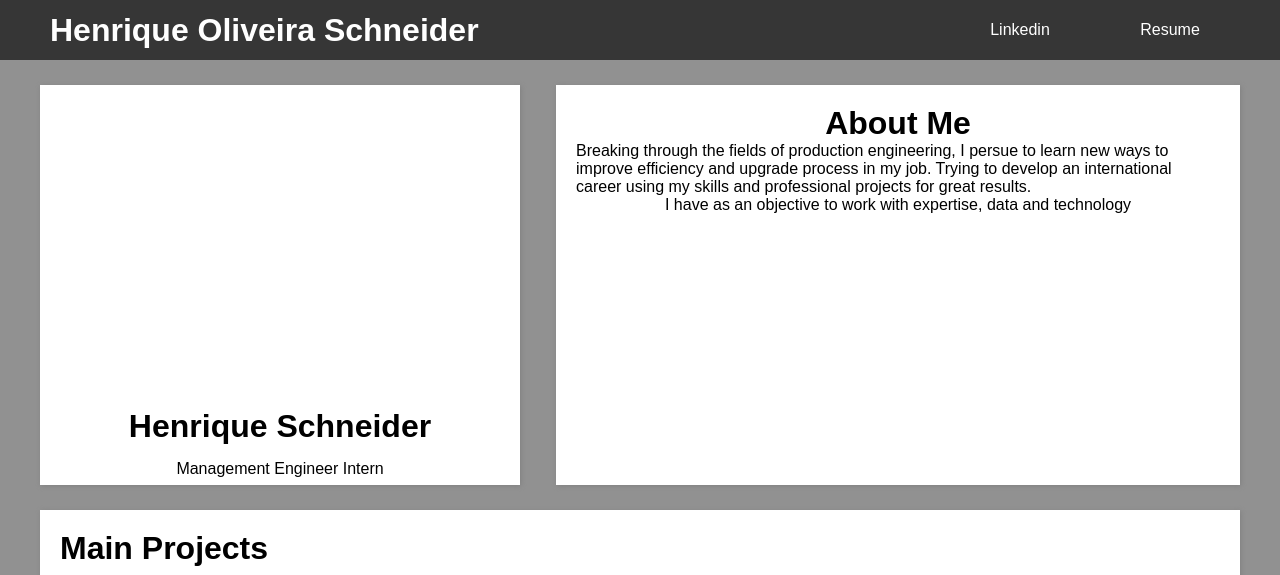
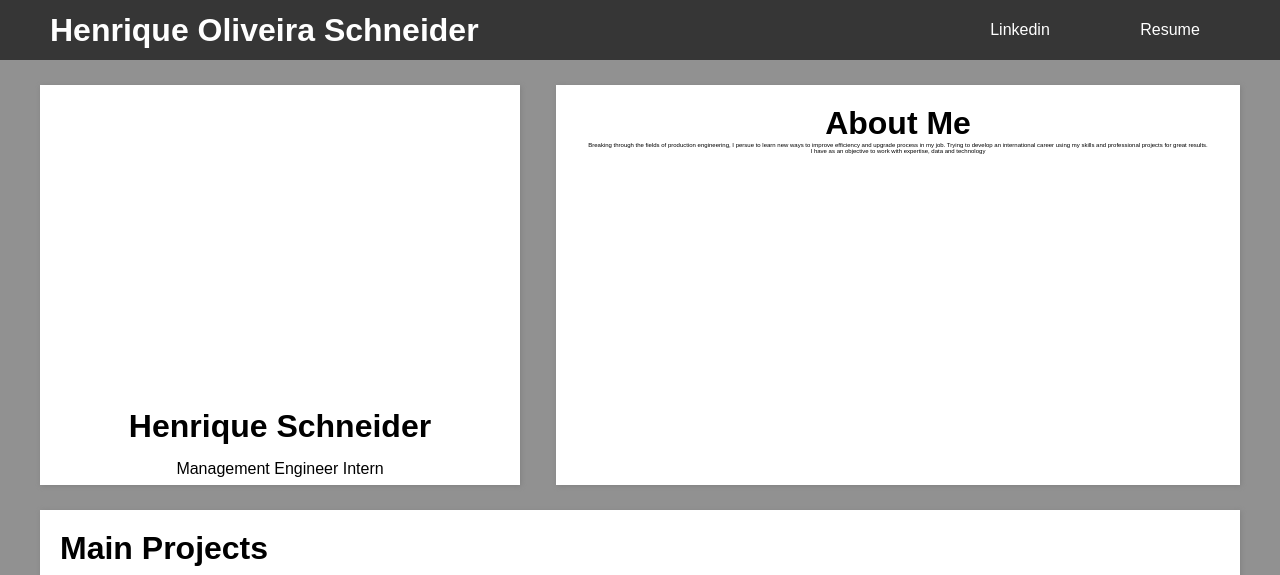
Before and after one commit to HenriqueSchn/PersonalWeb, a plain HTML site: page index.html in a window 1280 px wide. Shown: the top 575 px of the page. Drawn offline with Linux system fonts and the light colour scheme.

Commit message:
About me font-size

```diff
--- a/styles.css
+++ b/styles.css
@@ -83,6 +83,11 @@ body{
     padding: 20px;
     background: white;
 }
+.text-about-me{
+    align-items: center;
+    font-size: 6px;
+
+}
 .img-profile{
     height: 300px;
 }
```
